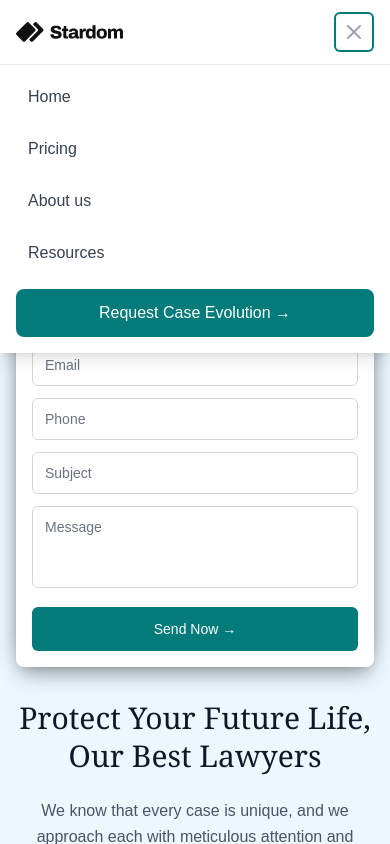
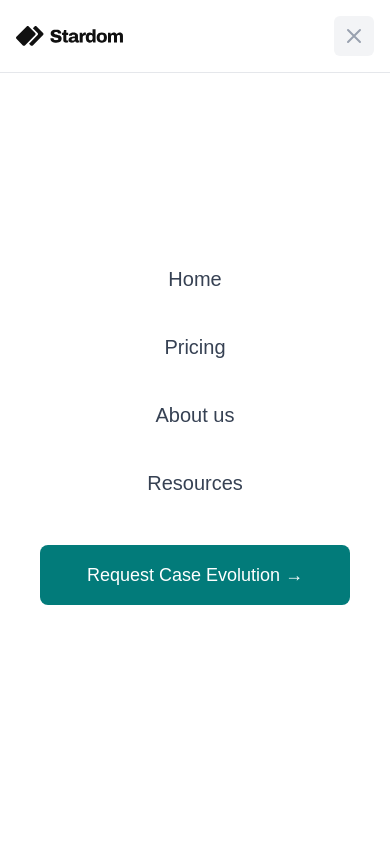
Before and after one commit to AneeVerse/rocket-passport, a Next.js app: page / in a window 390 px wide. Both pictures are taken after a click on the button "Open main menu". Shown: the top 844 px of the page. Built offline with nearby package versions, Linux system fonts and the light colour scheme.

Commit message:
Enhance BlogSection and Navbar components for improved responsiveness and user experience; add line clamp utilities in globals.css, adjust layout and spacing in BlogCard, and update mobile menu design in Navbar.

```diff
--- a/src/app/globals.css
+++ b/src/app/globals.css
@@ -24,3 +24,18 @@ body {
   color: var(--foreground);
   font-family: Arial, Helvetica, sans-serif;
 }
+
+/* Line clamp utilities for text truncation */
+.line-clamp-2 {
+  display: -webkit-box;
+  -webkit-line-clamp: 2;
+  -webkit-box-orient: vertical;
+  overflow: hidden;
+}
+
+.line-clamp-3 {
+  display: -webkit-box;
+  -webkit-line-clamp: 3;
+  -webkit-box-orient: vertical;
+  overflow: hidden;
+}
--- a/src/components/BookSection.tsx
+++ b/src/components/BookSection.tsx
@@ -2,10 +2,10 @@ import Image from 'next/image';
 
 export default function BookSection() {
   return (
-    <section className="relative -mt-16 sm:-mt-20 lg:-mt-24 z-30">
+    <section className="relative mt-0 lg:-mt-24 z-30">
       <div className="max-w-[1400] mx-auto px-4 sm:px-6 lg:px-8">
         {/* Main container with white background and curved pattern */}
-        <div className="bg-gray-50 rounded-t-2xl sm:rounded-t-3xl relative overflow-hidden pt-12 sm:pt-16 pb-16 sm:pb-24 px-4 sm:px-8 lg:px-16">
+        <div className="bg-gray-50 rounded-t-2xl sm:rounded-t-3xl relative overflow-hidden pt-16 sm:pt-20 lg:pt-16 pb-16 sm:pb-24 px-4 sm:px-8 lg:px-16">
           {/* Decorative wave pattern background */}
           <div className="absolute inset-0 opacity-5">
             <svg width="100%" height="100%" viewBox="0 0 1200 400" className="w-full h-full">
--- a/src/components/Hero.tsx
+++ b/src/components/Hero.tsx
@@ -7,7 +7,7 @@ export default function Hero() {
       <div className="max-w-[1400] mx-auto px-4 sm:px-6 lg:px-8 py-8 sm:py-12 lg:py-20">
         <div className="grid grid-cols-1 lg:grid-cols-2 gap-8 lg:gap-12 items-center relative z-10">
           {/* Left Content */}
-          <div className="space-y-6 lg:space-y-8 text-center lg:text-left">
+          <div className="space-y-6 lg:space-y-8 text-center lg:text-left order-1 lg:order-1">
             <h1 className="text-3xl sm:text-4xl lg:text-5xl xl:text-[55px] font-normal text-gray-900 leading-tight font-serif">
               Protect Your Future Life,{' '}
               <span className="block">Our Best Lawyers</span>
@@ -29,7 +29,7 @@ export default function Hero() {
           </div>
 
           {/* Right Content - Form with Background Images */}
-          <div className="relative order-first lg:order-last">
+          <div className="relative order-2 lg:order-2">
             {/* Background Passport Images - Hidden on mobile, visible on larger screens */}
             <div className="hidden md:absolute md:inset-0 md:flex md:items-center md:justify-center">
               {/* Left Passport (Blue) - Tilted */}
--- a/src/components/Navbar.tsx
+++ b/src/components/Navbar.tsx
@@ -83,47 +83,78 @@ export default function Navbar() {
         </div>
       </div>
 
-      {/* Mobile Menu */}
+      {/* Mobile Menu - Full Screen Overlay */}
       {isMobileMenuOpen && (
-        <div className="md:hidden absolute top-full left-0 right-0 bg-white shadow-lg border-t border-gray-200 z-40">
-          <div className="px-4 py-2 space-y-1">
+        <div className="md:hidden fixed inset-0 bg-white z-50 flex flex-col">
+          {/* Header with logo and close button */}
+          <div className="flex justify-between items-center px-4 py-4 border-b border-gray-200">
+            <Link href="/" onClick={() => setIsMobileMenuOpen(false)}>
+              <Image
+                src="/website-logo.svg"
+                alt="Stardom Logo"
+                width={125}
+                height={23}
+                className="h-5 w-auto"
+              />
+            </Link>
+            <button
+              type="button"
+              onClick={() => setIsMobileMenuOpen(false)}
+              className="bg-gray-100 rounded-md p-2 inline-flex items-center justify-center text-gray-400 hover:text-gray-500 hover:bg-gray-200 focus:outline-none focus:ring-2 focus:ring-inset focus:ring-[#027b7a]"
+            >
+              <span className="sr-only">Close menu</span>
+              <svg className="h-6 w-6" xmlns="http://www.w3.org/2000/svg" fill="none" viewBox="0 0 24 24" stroke="currentColor">
+                <path strokeLinecap="round" strokeLinejoin="round" strokeWidth={2} d="M6 18L18 6M6 6l12 12" />
+              </svg>
+            </button>
+          </div>
+
+          {/* Menu Content */}
+          <div className="flex-1 flex flex-col justify-center px-6 py-8">
+            <div className="space-y-2">
               <Link
                 href="/"
-              className="block px-3 py-3 text-gray-700 hover:text-gray-900 hover:bg-gray-50 text-base font-medium transition-colors rounded-md"
+                className="block px-4 py-4 text-gray-700 hover:text-gray-900 hover:bg-gray-50 text-xl font-medium transition-colors rounded-lg text-center"
                 onClick={() => setIsMobileMenuOpen(false)}
               >
                 Home
               </Link>
               <Link
                 href="/pricing"
-              className="block px-3 py-3 text-gray-700 hover:text-gray-900 hover:bg-gray-50 text-base font-medium transition-colors rounded-md"
+                className="block px-4 py-4 text-gray-700 hover:text-gray-900 hover:bg-gray-50 text-xl font-medium transition-colors rounded-lg text-center"
                 onClick={() => setIsMobileMenuOpen(false)}
               >
                 Pricing
               </Link>
               <Link
                 href="/about"
-              className="block px-3 py-3 text-gray-700 hover:text-gray-900 hover:bg-gray-50 text-base font-medium transition-colors rounded-md"
+                className="block px-4 py-4 text-gray-700 hover:text-gray-900 hover:bg-gray-50 text-xl font-medium transition-colors rounded-lg text-center"
                 onClick={() => setIsMobileMenuOpen(false)}
               >
                 About us
               </Link>
               <Link
                 href="/resources"
-              className="block px-3 py-3 text-gray-700 hover:text-gray-900 hover:bg-gray-50 text-base font-medium transition-colors rounded-md"
+                className="block px-4 py-4 text-gray-700 hover:text-gray-900 hover:bg-gray-50 text-xl font-medium transition-colors rounded-lg text-center"
                 onClick={() => setIsMobileMenuOpen(false)}
               >
                 Resources
               </Link>
-            <div className="pt-2 pb-2">
+            </div>
+
+            {/* CTA Button */}
+            <div className="mt-8 px-4">
               <button
-                className="w-full bg-[#027b7a] text-white px-6 py-3 rounded-lg text-base font-medium hover:bg-[#026968] transition-colors"
+                className="w-full bg-[#027b7a] text-white px-6 py-4 rounded-lg text-lg font-medium hover:bg-[#026968] transition-colors"
                 onClick={() => setIsMobileMenuOpen(false)}
               >
                 Request Case Evolution →
               </button>
             </div>
           </div>
+
+          {/* Footer space for balance */}
+          <div className="h-16"></div>
         </div>
       )}
     </nav>
```
Also changed, not shown: src/components/BlogSection.tsx (+21 -24 lines). Lines whose indentation alone changed are shown as unchanged.
